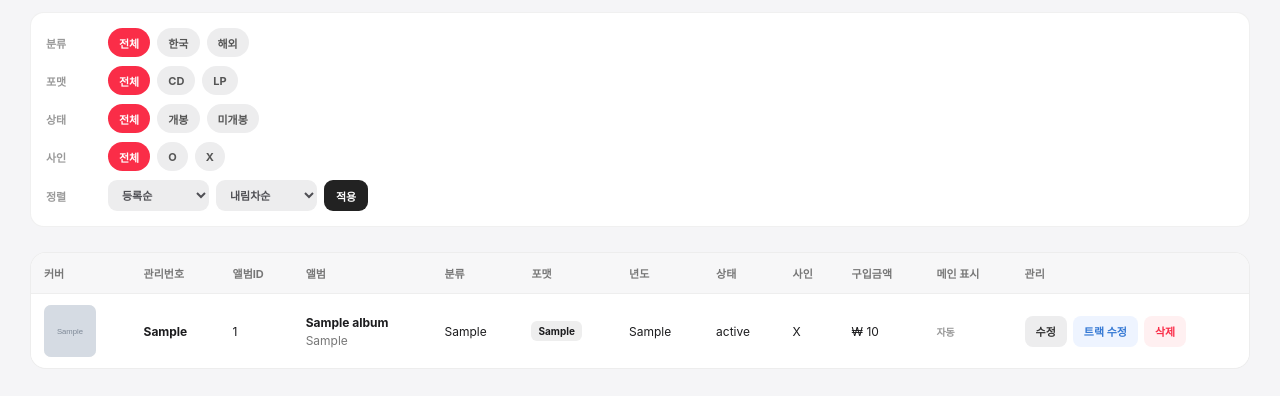
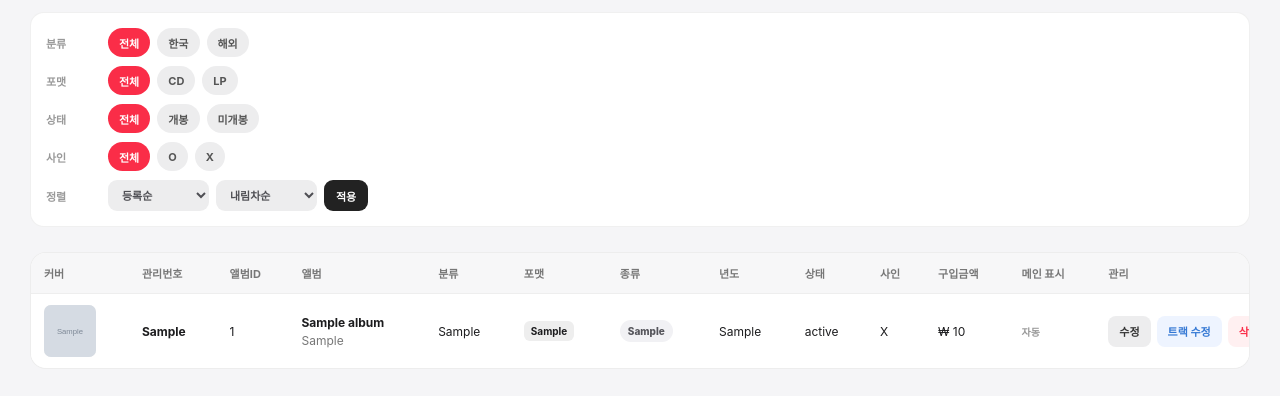
Before and after one commit to Siunaldonumber7/Album-Archive, a Flask app: page /manage in a window 1280 px wide. Shown: the part 268-664 px from the top of the page. Run offline with Flask 3, Linux system fonts and the light colour scheme; the visitor is signed in with stand-in values (Sample User, id 1); tables that the repository leaves empty hold one stand-in row (values such as "Sample post"); grey boxes marked "Sample" are stand-in pictures.

Commit message:
Show album type in management table

```diff
--- a/templates/manage.html
+++ b/templates/manage.html
@@ -310,7 +310,7 @@ table {
 
     border-collapse: collapse;
 
-    min-width: 1220px;
+    min-width: 1300px;
 }
 
 
@@ -395,6 +395,55 @@ td {
     font-size: 10px;
 
     font-weight: 700;
+}
+
+
+.type-badge {
+
+    display: inline-flex;
+
+    align-items: center;
+
+    min-height: 22px;
+
+    padding:
+        0 8px;
+
+    border-radius: 999px;
+
+    background: #f1f1f4;
+
+    color: #55555b;
+
+    font-size: 10px;
+
+    font-weight: 800;
+
+    white-space: nowrap;
+}
+
+
+.type-badge.mini {
+
+    background: #fff0f3;
+
+    color: #d72848;
+}
+
+
+.type-badge.single {
+
+    background: #eef5ff;
+
+    color: #2867c7;
+}
+
+
+.type-badge.mixtape {
+
+    background: #f3efff;
+
+    color: #7047b8;
 }
 
 
@@ -1040,6 +1089,10 @@ X
 </th>
 
 <th>
+종류
+</th>
+
+<th>
 년도
 </th>
 
@@ -1159,6 +1212,20 @@ X
 <span class="badge">
 
 {{ album.media_format }}
+
+</span>
+
+</td>
+
+
+
+<td>
+
+{% set type_label = '미니' if album.album_type == 'EP(미니)' else (album.album_type or '앨범') %}
+
+<span class="type-badge{% if album.album_type == 'EP(미니)' %} mini{% elif album.album_type == '싱글' %} single{% elif album.album_type == '믹스테잎' %} mixtape{% endif %}">
+
+{{ type_label }}
 
 </span>
 
```
